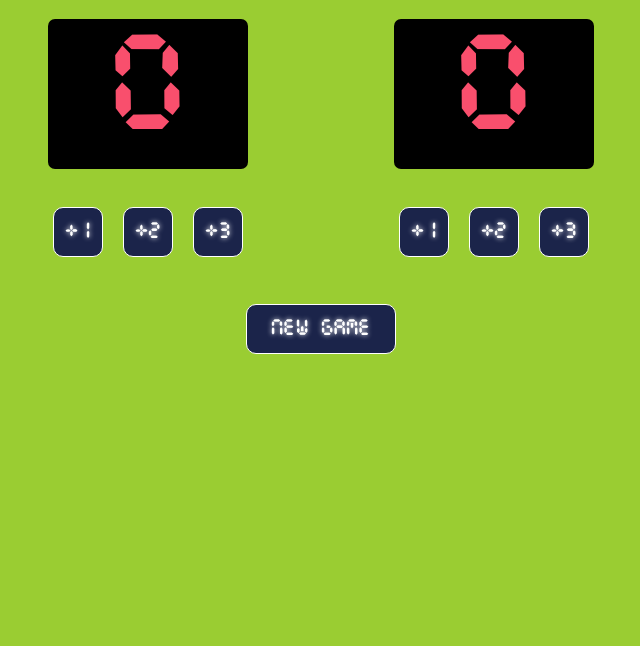
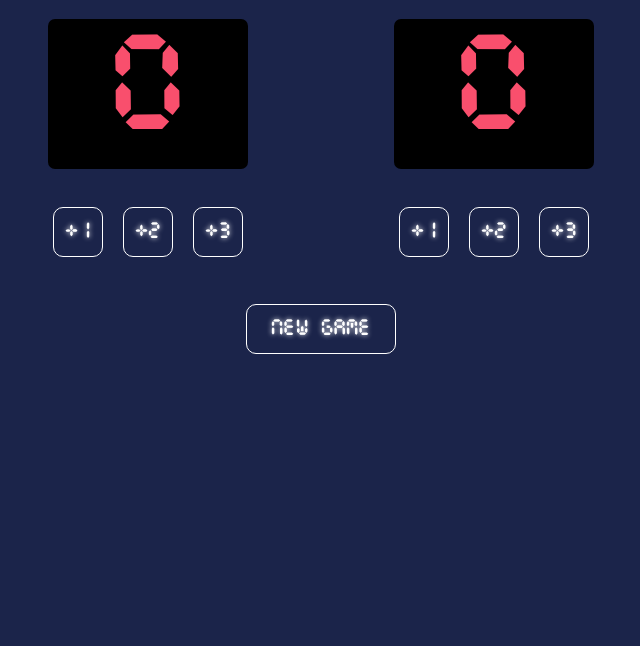
Before and after one commit to theman1811/scoreboard-scrimba, a plain HTML site: page index.html in a window 1280 px wide. Shown: the part 154-800 px from the top of the page, without its empty margins (319-959 px from the left). Drawn offline with Linux system fonts and the light colour scheme.

Commit message:
background color modified
yellowgreen => #1B244A

```diff
--- a/styles.css
+++ b/styles.css
@@ -1,5 +1,5 @@
 body{
-    background-color: yellowgreen;
+    background-color: #1B244A;
 }
 
 #game{
```
